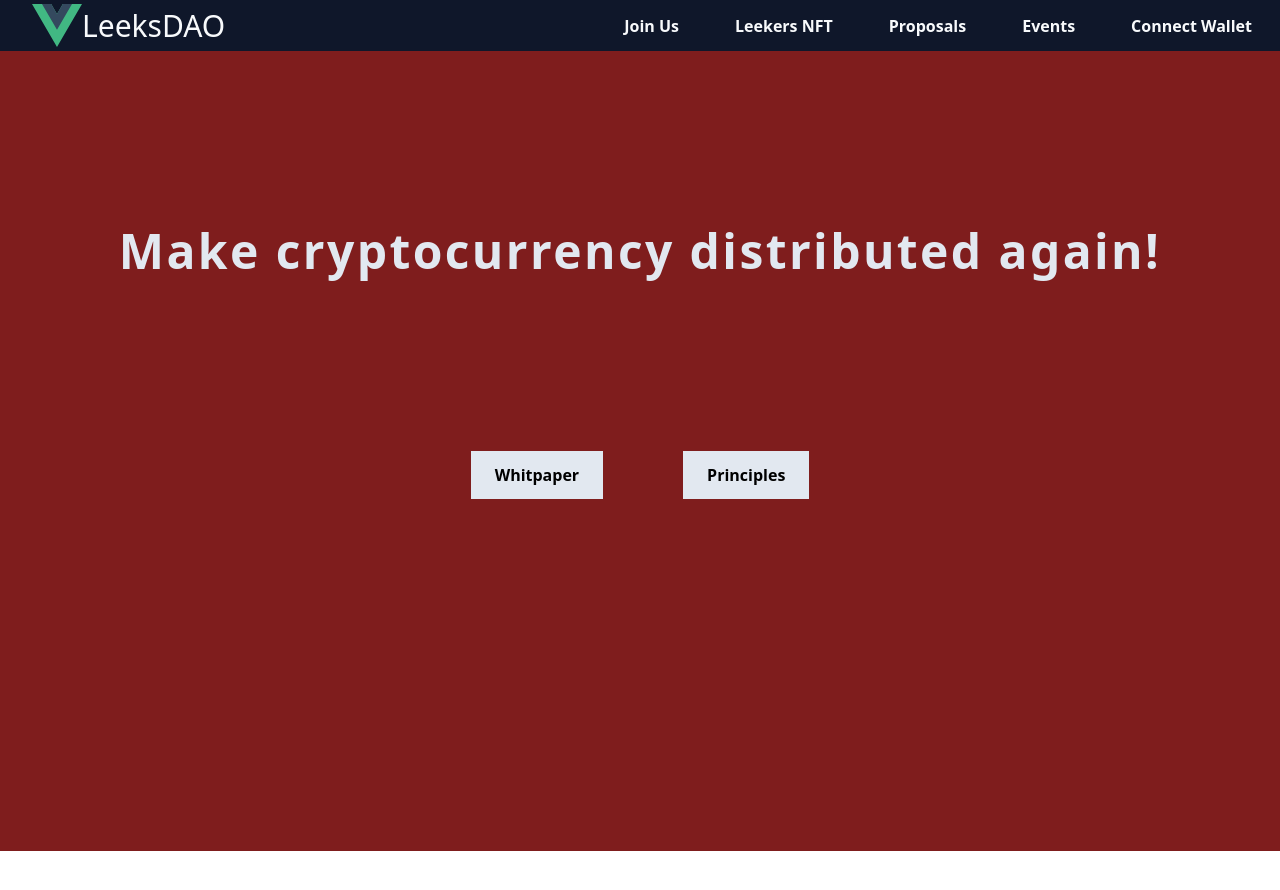
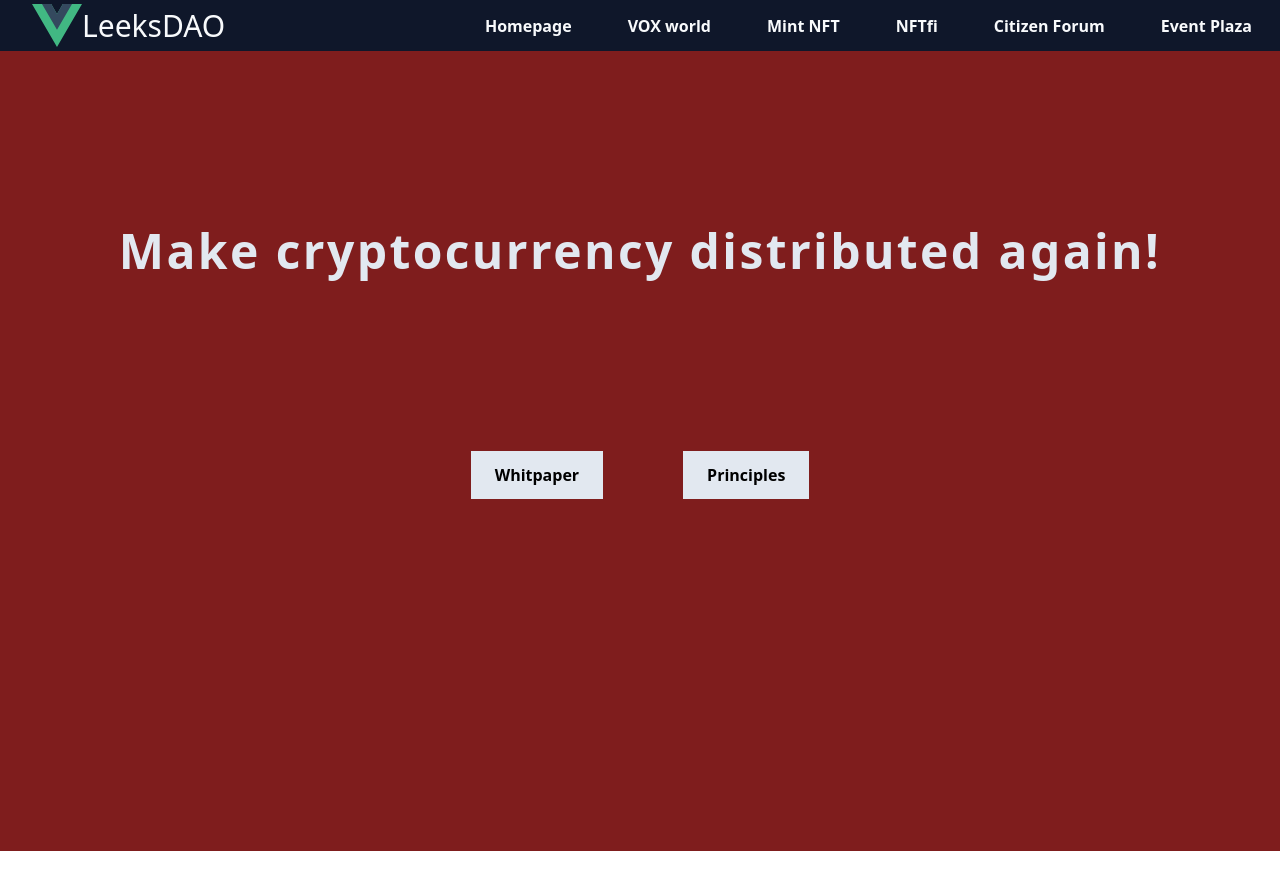
Before and after one commit to VoxDAO/voxdao_frontend, a Vue app: page /NFTfi in a window 1280 px wide. Shown: the top 890 px of the page. Built offline with nearby package versions, Linux system fonts and the light colour scheme.

Commit message:
feat:router change

```diff
--- a/index.html
+++ b/index.html
@@ -4,7 +4,7 @@
     <meta charset="UTF-8">
     <link rel="icon" href="/favicon.ico">
     <meta name="viewport" content="width=device-width, initial-scale=1.0">
-    <title>Leeks DAO</title>
+    <title>Vox DAO</title>
   </head>
   <body>
     <div id="app"></div>
--- a/src/App.vue
+++ b/src/App.vue
@@ -21,28 +21,33 @@ import { RouterLink } from "vue-router";
         <nav class="max-lg:hidden text-center">
           <RouterLink
             class="hover:bg-slate-700 px-6 py-2 mx-1 hover:rounded-full font-bold"
-            to="/about"
-            >Join Us</RouterLink
+            to="/"
+            >Homepage</RouterLink
           >
           <RouterLink
             class="hover:bg-slate-700 px-6 py-2 mx-1 hover:rounded-full font-bold"
-            to="/about"
-            >Leekers NFT</RouterLink
+            to="/VoxWolrd"
+            >VOX world</RouterLink
           >
           <RouterLink
             class="hover:bg-slate-700 px-6 py-2 mx-1 hover:rounded-full font-bold"
-            to="/about"
-            >Proposals</RouterLink
+            to="/MintNFT"
+            >Mint NFT</RouterLink
           >
           <RouterLink
             class="hover:bg-slate-700 px-6 py-2 mx-1 hover:rounded-full font-bold"
-            to="/about"
-            >Events</RouterLink
+            to="/NFTfi"
+            >NFTfi</RouterLink
           >
           <RouterLink
             class="hover:bg-slate-700 px-6 py-2 mx-1 hover:rounded-full font-bold"
-            to="/about"
-            >Connect Wallet</RouterLink
+            to="/CitizenForum"
+            >Citizen Forum</RouterLink
+          >
+          <RouterLink
+            class="hover:bg-slate-700 px-6 py-2 mx-1 hover:rounded-full font-bold"
+            to="/EventPlaza"
+            >Event Plaza</RouterLink
           >
         </nav>
       </div>
--- /dev/null
+++ b/src/Meta.ts
@@ -0,0 +1,8 @@
+import type MetaInterface from '@/interfaces/MetaInterface';
+
+// This file is auto-generated by the build system.
+const meta: MetaInterface = {
+  version: '1.0.3',
+  date: '2023-01-05T12:08:21.710Z',
+};
+export default meta;
--- a/src/router/index.ts
+++ b/src/router/index.ts
@@ -1,5 +1,10 @@
 import { createRouter, createWebHistory } from "vue-router";
 import HomeView from "../views/HomeView.vue";
+import VoxWolrd from "../views/VoxWolrd.vue";
+import MintNFT from "../views/MintNFT.vue";
+import NFTfi from "../views/NFTfi.vue";
+import CitizenForum from "../views/CitizenForum.vue";
+import EventPlaza from "../views/EventPlaza.vue";
 
 const router = createRouter({
   history: createWebHistory(import.meta.env.BASE_URL),
@@ -10,12 +15,44 @@ const router = createRouter({
       component: HomeView,
     },
     {
-      path: "/about",
-      name: "about",
+      path: "/VoxWolrd",
+      name: "VoxWolrd",
       // route level code-splitting
       // this generates a separate chunk (About.[hash].js) for this route
       // which is lazy-loaded when the route is visited.
-      component: () => import("../views/AboutView.vue"),
+      component: VoxWolrd,
+    },
+    {
+      path: "/MintNFT",
+      name: "MintNFT",
+      // route level code-splitting
+      // this generates a separate chunk (About.[hash].js) for this route
+      // which is lazy-loaded when the route is visited.
+      component: MintNFT,
+    },
+    {
+      path: "/NFTfi",
+      name: "NFTfi",
+      // route level code-splitting
+      // this generates a separate chunk (About.[hash].js) for this route
+      // which is lazy-loaded when the route is visited.
+      component: NFTfi,
+    },
+    {
+      path: "/CitizenForum",
+      name: "CitizenForum",
+      // route level code-splitting
+      // this generates a separate chunk (About.[hash].js) for this route
+      // which is lazy-loaded when the route is visited.
+      component: CitizenForum,
+    },
+    {
+      path: "/EventPlaza",
+      name: "EventPlaza",
+      // route level code-splitting
+      // this generates a separate chunk (About.[hash].js) for this route
+      // which is lazy-loaded when the route is visited.
+      component: EventPlaza,
     },
   ],
 });
--- /dev/null
+++ b/src/views/CitizenForum.vue
@@ -0,0 +1,9 @@
+<script setup lang="ts">
+    import TheWelcome from "../components/TheWelcome.vue";
+    </script>
+
+    <template>
+      <main>
+        <TheWelcome />
+      </main>
+    </template>
--- /dev/null
+++ b/src/views/EventPlaza.vue
@@ -0,0 +1,9 @@
+<script setup lang="ts">
+    import TheWelcome from "../components/TheWelcome.vue";
+    </script>
+
+    <template>
+      <main>
+        <TheWelcome />
+      </main>
+    </template>
--- /dev/null
+++ b/src/views/MintNFT.vue
@@ -0,0 +1,9 @@
+<script setup lang="ts">
+import TheWelcome from "../components/TheWelcome.vue";
+</script>
+
+<template>
+  <main>
+    <TheWelcome />
+  </main>
+</template>
--- /dev/null
+++ b/src/views/NFTfi.vue
@@ -0,0 +1,9 @@
+<script setup lang="ts">
+    import TheWelcome from "../components/TheWelcome.vue";
+    </script>
+
+    <template>
+      <main>
+        <TheWelcome />
+      </main>
+    </template>
--- /dev/null
+++ b/src/views/VoxWolrd.vue
@@ -0,0 +1,9 @@
+<script setup lang="ts">
+import TheWelcome from "../components/TheWelcome.vue";
+</script>
+
+<template>
+  <main>
+    <TheWelcome />
+  </main>
+</template>
```
